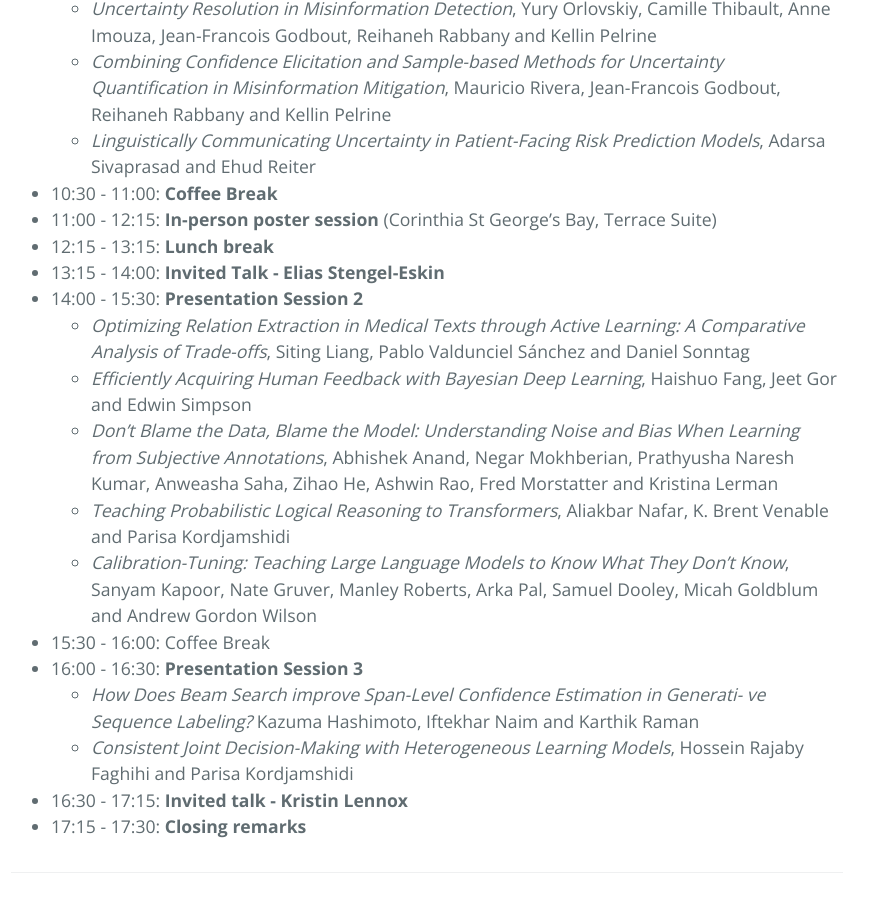
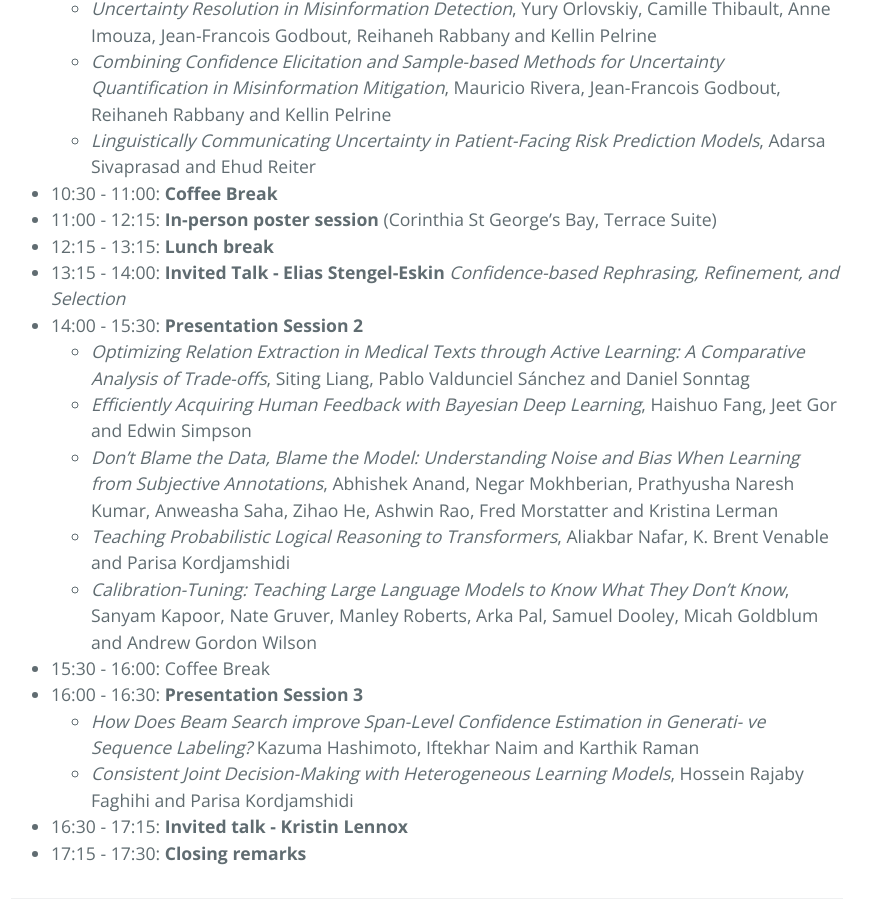
Before and after one commit to uncertainlp/uncertainlp.github.io, a Jekyll site: the page built from program.md, in a window 1280 px wide and 900 px high, scrolled down 1370 px. Shown: the whole window, without its empty margins (213-1085 px from the left). Built offline with Jekyll 4.4.1, drawn with Linux system fonts in a browser that asks for light colours; the repository's description, which GitHub fills in, is left out.

Commit message:
Update program.md

```diff
--- a/program.md
+++ b/program.md
@@ -25,7 +25,7 @@ The workshop will take place March 22, 2024 at the Bastion 2 room of the <a href
 - 10:30 - 11:00: **Coffee Break**
 - 11:00 - 12:15: **In-person poster session** (Corinthia St George's Bay, Terrace Suite)
 - 12:15 - 13:15: **Lunch break**
-- 13:15 - 14:00: **Invited Talk - Elias Stengel-Eskin**
+- 13:15 - 14:00: **Invited Talk - Elias Stengel-Eskin** *Confidence-based Rephrasing, Refinement, and Selection*
 - 14:00 - 15:30: **Presentation Session 2**
   - *Optimizing Relation Extraction in Medical Texts through Active Learning: A Comparative Analysis of Trade-offs*, Siting Liang, Pablo Valdunciel Sánchez and Daniel Sonntag
   - *Efficiently Acquiring Human Feedback with Bayesian Deep Learning*, Haishuo Fang, Jeet Gor and Edwin Simpson
```
